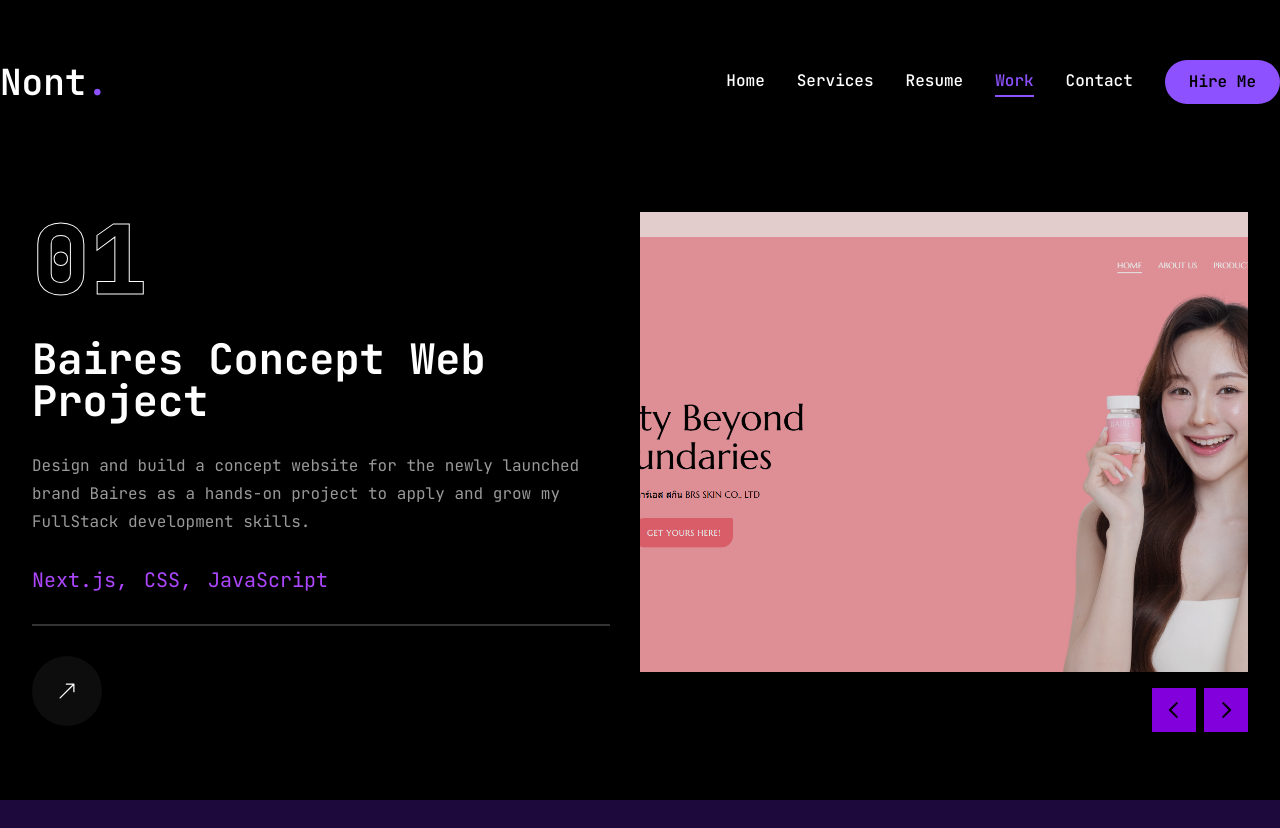
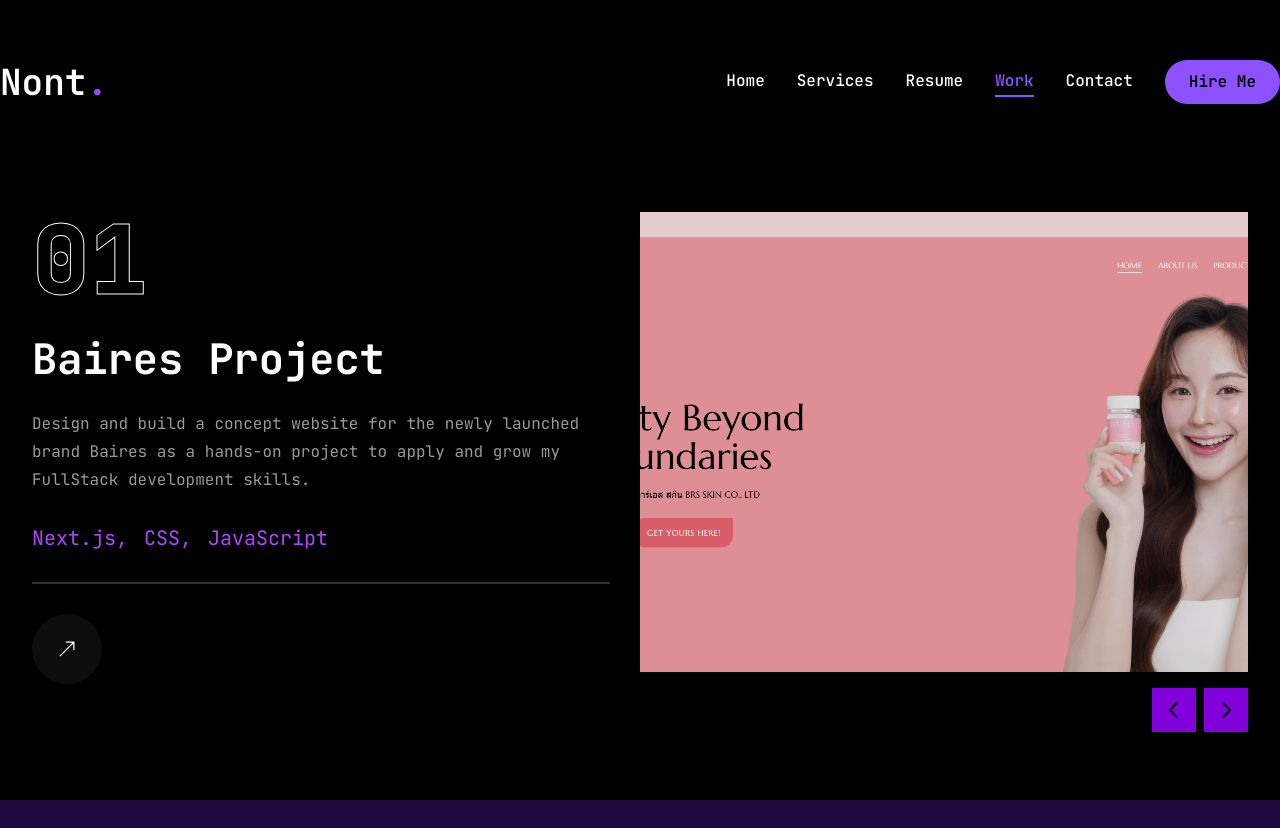
Before and after one commit to 1ldotx/portfolio, a Next.js app: page /work in a window 1280 px wide. Built offline with nearby package versions, Linux system fonts and the light colour scheme; grey boxes are pictures that could not be loaded.

Commit message:
feat: update work fix

```diff
--- a/src/app/work/page.jsx
+++ b/src/app/work/page.jsx
@@ -23,7 +23,7 @@ import WorkSliderBtns from '@/components/ui/WorkSliderBtns';
 const projects = [
   {
     num: '01',
-    category: 'Baires Concept Web',
+    category: 'Baires',
     title: 'project 3',
     description:
       'Design and build a concept website for the newly launched brand Baires as a hands-on project to apply and grow my FullStack development skills.',
```
